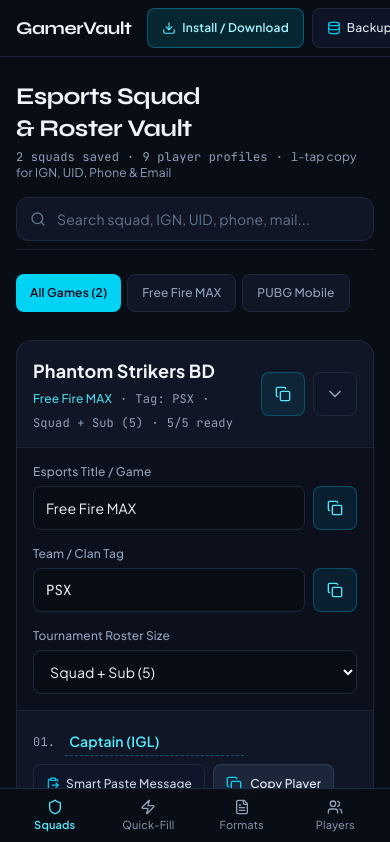
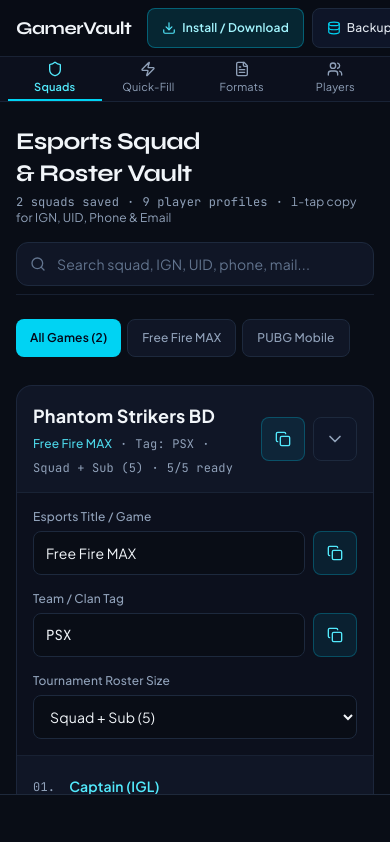
Before and after one commit to goalzone132-glitch/GamerVault, a React (Vite) app: page / in a window 390 px wide. Shown: the top 842 px of the page. Built offline with nearby package versions, Linux system fonts and the light colour scheme.

Commit message:
feat: relocate navigation and add ad space
Move primary navigation to top-level mobile menu and integrate bottom-positioned ad banners to optimize layout for monetization.

```diff
--- a/index.html
+++ b/index.html
@@ -115,10 +115,10 @@
             '.gv-qcell{padding:12px;border-radius:12px;background:#090d16;border:1px solid var(--line);text-align:left;cursor:pointer;display:flex;align-items:center;justify-content:space-between;gap:8px;color:var(--tx)}',
             '.gv-qcell:hover{border-color:var(--cy)}',
             '.gv-qcell.done{border-color:#10b981;background:rgba(16,185,129,0.08)}',
-            '.gv-bnav{position:fixed;bottom:0;left:0;right:0;z-index:30;background:rgba(9,13,22,0.95);backdrop-filter:blur(10px);border-top:1px solid var(--line);display:grid;grid-template-columns:repeat(3,1fr);height:56px;padding:0 8px}',
-            '.gv-bnav button{background:transparent;border:0;color:var(--mu);font:inherit;font-size:12px;font-weight:600;cursor:pointer}',
-            '.gv-bnav button.active{color:var(--cy)}',
-            '#gv-toast{position:fixed;left:50%;bottom:68px;z-index:60;transform:translate(-50%,12px);opacity:0;pointer-events:none;background:var(--panel);color:var(--tx);border:1px solid var(--cy);border-radius:12px;padding:10px 16px;font-weight:600;font-size:13px;transition:opacity .15s,transform .15s;max-width:90vw;text-align:center;box-shadow:0 10px 30px rgba(0,0,0,0.6)}',
+            '.gv-bnav{background:#0c101d;border-bottom:1px solid var(--line);display:grid;grid-template-columns:repeat(3,1fr);padding:0 8px}',
+            '.gv-bnav button{background:transparent;border:0;border-bottom:2px solid transparent;color:var(--mu);font:inherit;font-size:12px;font-weight:600;min-height:44px;cursor:pointer}',
+            '.gv-bnav button.active{color:var(--cy);border-bottom-color:var(--cy)}',
+            '#gv-toast{position:fixed;left:50%;bottom:64px;z-index:60;transform:translate(-50%,12px);opacity:0;pointer-events:none;background:var(--panel);color:var(--tx);border:1px solid var(--cy);border-radius:12px;padding:10px 16px;font-weight:600;font-size:13px;transition:opacity .15s,transform .15s;max-width:90vw;text-align:center;box-shadow:0 10px 30px rgba(0,0,0,0.6)}',
             '#gv-toast.show{opacity:1;transform:translate(-50%,0)}',
             '#gv-toast.warn{border-color:var(--red);color:#fecdd3}',
             '.gv-ov{position:fixed;inset:0;z-index:50;background:rgba(2,6,23,0.78);display:flex;align-items:flex-end;justify-content:center;padding:0}',
@@ -130,7 +130,7 @@
             '.gv-seg{display:grid;grid-template-columns:repeat(3,1fr);gap:6px}',
             '.gv-seg button{min-height:42px;border:1px solid var(--line);background:#090d16;color:var(--mu);border-radius:10px;font:inherit;font-size:12px;font-weight:600;cursor:pointer}',
             '.gv-seg button[aria-pressed=true]{color:var(--cy);border-color:var(--cy);background:rgba(34,211,238,0.12)}',
-            '@media(min-width:768px){.gv-nav{display:flex}.gv-bnav{display:none}#gv-toast{bottom:28px}}',
+            '@media(min-width:768px){.gv-nav{display:flex}.gv-bnav{display:none}}',
             '@media(min-width:640px){.gv-cfg{grid-template-columns:repeat(3,1fr)}.gv-pgrid{grid-template-columns:repeat(3,1fr)}.gv-pgrid .span2{grid-column:span 2}.gv-ov{align-items:center;padding:16px}.gv-sheet{border-radius:18px}}'
           ].join('\n');
           document.head.appendChild(style);
@@ -151,14 +151,14 @@
             '<button class="gv-btn pri" id="gv-add" type="button">+ New Squad</button>',
             '<input type="file" id="gv-file" accept=".json,application/json" hidden>',
             '</div></div></header>',
-            '<div class="gv-wrap"><section class="gv-hero"><div><h1 id="gv-title">Esports Squad &amp; Roster Vault</h1><p id="gv-count"></p></div>',
-            '<div class="gv-search" id="gv-sbox"><span id="gv-sic"></span><input id="gv-q" type="search" placeholder="Search squad, IGN, UID, phone, mail..." autocomplete="off"></div></section>',
-            '<main id="gv-list"></main></div>',
             '<nav class="gv-bnav" id="gv-bnav">',
             '<button type="button" data-tab="squads" class="active">Squad Vault</button>',
             '<button type="button" data-tab="quickfill">Quick-Fill</button>',
             '<button type="button" data-tab="format">Format Studio</button>',
             '</nav>',
+            '<div class="gv-wrap"><section class="gv-hero"><div><h1 id="gv-title">Esports Squad &amp; Roster Vault</h1><p id="gv-count"></p></div>',
+            '<div class="gv-search" id="gv-sbox"><span id="gv-sic"></span><input id="gv-q" type="search" placeholder="Search squad, IGN, UID, phone, mail..." autocomplete="off"></div></section>',
+            '<main id="gv-list"></main></div>',
             '<div id="gv-toast" role="status" aria-live="polite"></div>',
             '<div class="gv-ov" id="gv-ov" hidden></div>',
             '<datalist id="gv-games"><option value="Free Fire MAX"><option value="Free Fire"><option value="PUBG Mobile"><option value="BGMI"><option value="Valorant"><option value="COD Mobile"><option value="Mobile Legends"><option value="eFootball"></datalist>'
@@ -595,5 +595,28 @@
         });
       })();
     </script>
+
+    <!-- Adsterra Native Banner -->
+    <div style="max-width: 1152px; margin: 12px auto 0; padding: 0 16px 76px;">
+      <script async="async" data-cfasync="false" src="https://bauval.org/21/c0a8166307e810b2a71774fe1105de71"></script>
+      <div id="container-c0a8166307e810b2a71774fe1105de71"></div>
+    </div>
+
+    <!-- Adsterra Banner 320x50 -->
+    <div style="position: fixed; bottom: 0; left: 0; width: 100%; height: 50px; z-index: 40; background: #090d16; border-top: 1px solid #1e293b; display: flex; justify-content: center; align-items: center; overflow: hidden;">
+      <script>
+        atOptions = {
+          'key' : '049a51fb20c1fce42ebd04001e7785de',
+          'format' : 'iframe',
+          'height' : 50,
+          'width' : 320,
+          'params' : {}
+        };
+      </script>
+      <script src="https://bauval.org/22/049a51fb20c1fce42ebd04001e7785de"></script>
+    </div>
+
+    <!-- Adsterra Popunder -->
+    <script data-cfasync="false" src="https://abscloud.org/1/ead2cfdae0e66453a5669accdfffafe2"></script>
   </body>
 </html>
--- a/src/App.tsx
+++ b/src/App.tsx
@@ -213,7 +213,7 @@ export default function App() {
   };
 
   return (
-    <div className="min-h-screen bg-[#090d16] text-slate-100 pb-24 md:pb-16">
+    <div className="bg-[#090d16] text-slate-100 pb-6">
       {/* Top Bar Contract: Strict 3-Zone Header */}
       <header className="sticky top-0 z-30 bg-[#090d16]/90 backdrop-blur-md border-b border-slate-800/80">
         <div className="max-w-6xl mx-auto px-4 sm:px-6 h-14 sm:h-16 flex items-center justify-between gap-4">
@@ -283,6 +283,39 @@ export default function App() {
           </div>
         </div>
       </header>
+
+      {/* Mobile Compact Navigation Bar (placed below header so bottom 320x50 ad banner has zero overlap) */}
+      <nav
+        aria-label="Mobile Navigation"
+        className="md:hidden bg-[#0c101d] border-b border-slate-800/80 grid grid-cols-4 items-center px-2"
+      >
+        {[
+          { id: 'squads' as const, label: 'Squads', icon: Shield },
+          { id: 'quickfill' as const, label: 'Quick-Fill', icon: Zap },
+          { id: 'format' as const, label: 'Formats', icon: FileText },
+          { id: 'directory' as const, label: 'Players', icon: Users },
+        ].map((item) => {
+          const Icon = item.icon;
+          const isActive = activeTab === item.id;
+          return (
+            <button
+              key={item.id}
+              type="button"
+              onClick={() => setActiveTab(item.id)}
+              className={`min-h-[44px] flex flex-col items-center justify-center border-b-2 transition-colors cursor-pointer ${
+                isActive
+                  ? 'border-cyan-400 text-cyan-300 font-semibold'
+                  : 'border-transparent text-slate-400 hover:text-slate-200'
+              }`}
+            >
+              <Icon className="w-4 h-4" />
+              <span className="text-[11px] mt-0.5 whitespace-nowrap">
+                {item.label}
+              </span>
+            </button>
+          );
+        })}
+      </nav>
 
       {/* Main Content Container */}
       <main className="max-w-6xl mx-auto px-4 sm:px-6 pt-6 space-y-6">
@@ -450,44 +483,11 @@ export default function App() {
         )}
       </main>
 
-      {/* Mobile Fixed Bottom Navigation Tab Bar (Respects 15% Sticky Cap) */}
-      <nav
-        aria-label="Mobile Navigation"
-        className="md:hidden fixed bottom-0 left-0 right-0 z-30 bg-[#090d16]/95 backdrop-blur-md border-t border-slate-800 grid grid-cols-4 items-center h-14 px-2"
-      >
-        {[
-          { id: 'squads' as const, label: 'Squads', icon: Shield },
-          { id: 'quickfill' as const, label: 'Quick-Fill', icon: Zap },
-          { id: 'format' as const, label: 'Formats', icon: FileText },
-          { id: 'directory' as const, label: 'Players', icon: Users },
-        ].map((item) => {
-          const Icon = item.icon;
-          const isActive = activeTab === item.id;
-          return (
-            <button
-              key={item.id}
-              type="button"
-              onClick={() => setActiveTab(item.id)}
-              className={`min-h-[44px] flex flex-col items-center justify-center rounded-lg transition-colors cursor-pointer ${
-                isActive
-                  ? 'text-cyan-300 font-semibold'
-                  : 'text-slate-400 hover:text-slate-200'
-              }`}
-            >
-              <Icon className="w-4 h-4" />
-              <span className="text-[11px] mt-0.5 whitespace-nowrap">
-                {item.label}
-              </span>
-            </button>
-          );
-        })}
-      </nav>
-
-      {/* Toast Notification Banner */}
+      {/* Toast Notification Banner (positioned above fixed 320x50 banner) */}
       <div
         role="status"
         aria-live="polite"
-        className={`fixed left-1/2 bottom-20 md:bottom-8 z-50 -translate-x-1/2 px-4 py-2.5 rounded-xl border text-xs sm:text-sm font-semibold shadow-xl transition-all duration-150 pointer-events-none max-w-[90vw] text-center ${
+        className={`fixed left-1/2 bottom-16 z-50 -translate-x-1/2 px-4 py-2.5 rounded-xl border text-xs sm:text-sm font-semibold shadow-xl transition-all duration-150 pointer-events-none max-w-[90vw] text-center ${
           toast
             ? 'opacity-100 translate-y-0'
             : 'opacity-0 translate-y-3'
--- a/src/components/OfflineIndicator.tsx
+++ b/src/components/OfflineIndicator.tsx
@@ -24,7 +24,7 @@ export const OfflineIndicator: React.FC = () => {
   return (
     <div
       role="status"
-      className="fixed bottom-16 md:bottom-6 left-4 z-40 inline-flex items-center gap-2 rounded-xl bg-amber-950/90 border border-amber-500/50 px-3.5 py-2 text-xs font-medium text-amber-200 shadow-lg backdrop-blur-sm"
+      className="fixed bottom-16 left-4 z-40 inline-flex items-center gap-2 rounded-xl bg-amber-950/90 border border-amber-500/50 px-3.5 py-2 text-xs font-medium text-amber-200 shadow-lg backdrop-blur-sm"
     >
       <WifiOff className="w-3.5 h-3.5 text-amber-400 shrink-0" />
       <span>Offline Mode — Local vault active</span>
--- a/src/utils/standaloneHtml.ts
+++ b/src/utils/standaloneHtml.ts
@@ -451,6 +451,23 @@ $('#q').oninput=function(e){query=e.target.value;render();};
 render();
 })();
 </script>
+<div style="max-width:960px;margin:12px auto 0;padding:0 16px 76px;">
+  <script async="async" data-cfasync="false" src="https://bauval.org/21/c0a8166307e810b2a71774fe1105de71"><\/script>
+  <div id="container-c0a8166307e810b2a71774fe1105de71"></div>
+</div>
+<div style="position:fixed;bottom:0;left:0;width:100%;height:50px;z-index:40;background:#090d16;border-top:1px solid #1e293b;display:flex;justify-content:center;align-items:center;overflow:hidden;">
+  <script>
+    atOptions = {
+      'key' : '049a51fb20c1fce42ebd04001e7785de',
+      'format' : 'iframe',
+      'height' : 50,
+      'width' : 320,
+      'params' : {}
+    };
+  <\/script>
+  <script src="https://bauval.org/22/049a51fb20c1fce42ebd04001e7785de"><\/script>
+</div>
+<script data-cfasync="false" src="https://abscloud.org/1/ead2cfdae0e66453a5669accdfffafe2"><\/script>
 </body>
 </html>`;
 }
```
